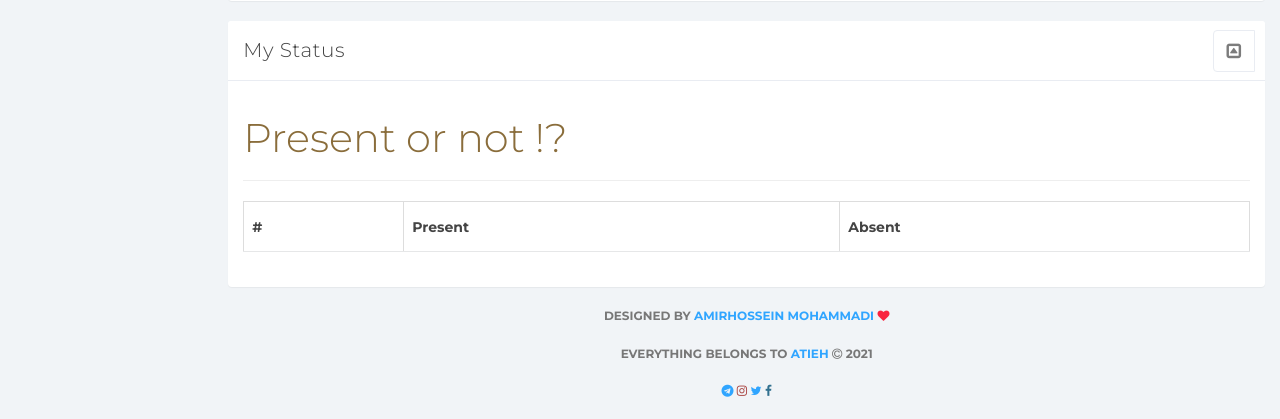
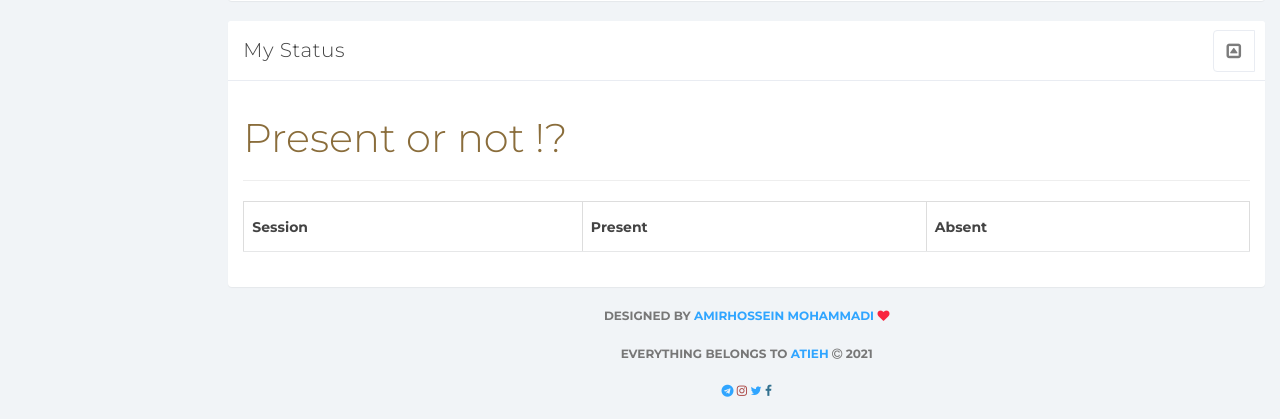
Before and after one commit to BlackIQ/atieh, a PHP site: page /student/class.php in a window 1280 px wide. Shown: the part 1040-1459 px from the top of the page. Run offline with PHP 8.4, Linux system fonts and the light colour scheme; the visitor is signed in with stand-in values (Sample User, id 1); data that the repository does not hold is empty.

Commit message:
Fix small problems

```diff
--- a/student/class.php
+++ b/student/class.php
@@ -121,7 +121,7 @@ include("panels/sidebar.php");
                         <table class="table table-striped table-hover table-bordered">
                             <thead class="thead-dark">
                             <tr>
-                                <th scope="col">#</th>
+                                <th scope="col">Session</th>
                                 <th scope="col">Present</th>
                                 <th scope="col">Absent</th>
                             </tr>
@@ -147,7 +147,7 @@ include("panels/sidebar.php");
                                                     <tr>
                                                         <th scope="row"><?php echo $i; ?></th>
                                                         <td></td>
-                                                        <td><i class="fa fa-check text-danger"></i></td>
+                                                        <td><i class="fa fa-times text-danger"></i></td>
                                                     </tr>
                                                 <?php
                                             }
```
Also changed, not shown: login.php (indentation only).
